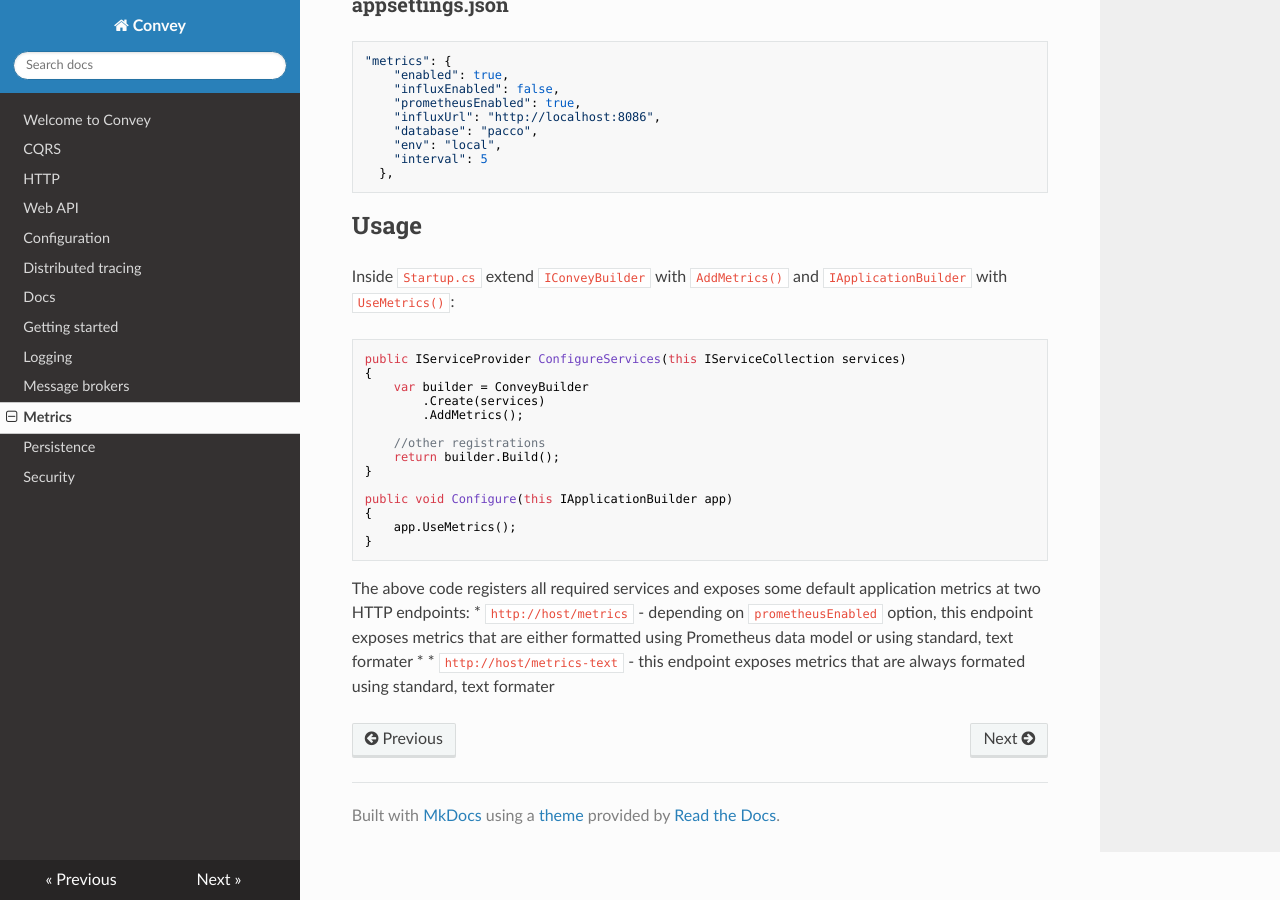
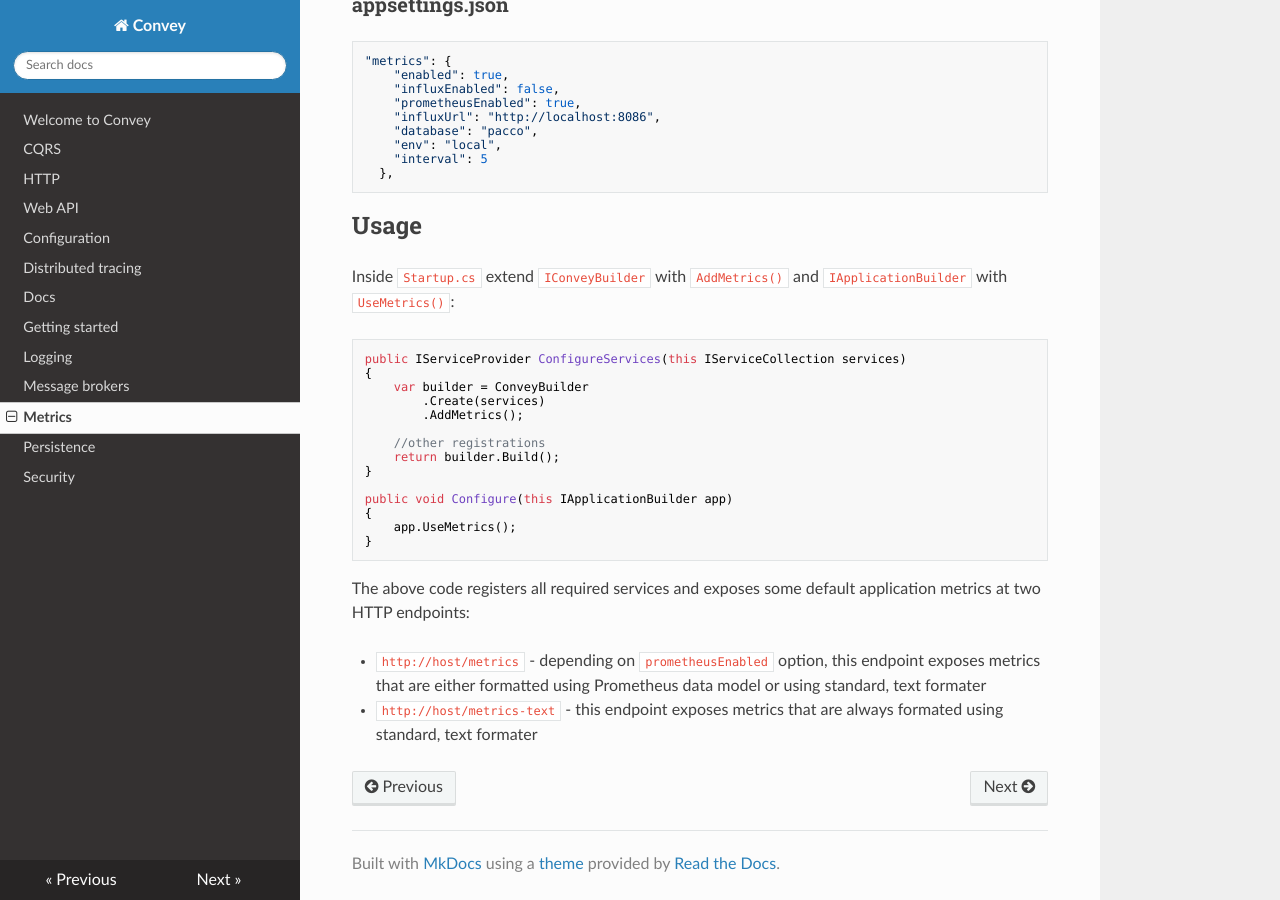
Before and after one commit to convey-stack/Convey.Docs, an MkDocs documentation site: the page built from docs/metrics.md, in a window 1280 px wide and 900 px high, scrolled down 750 px. Built offline with MkDocs 1.6.1, drawn with Linux system fonts in a browser that asks for light colours; nearby versions of some CDN libraries.

Commit message:
Fixed listing

````diff
--- a/docs/metrics.md
+++ b/docs/metrics.md
@@ -52,5 +52,6 @@ public void Configure(this IApplicationBuilder app)
 }
 ```
 The above code registers all required services and exposes some default application metrics at two HTTP endpoints:
+
 * `http://host/metrics` - depending on `prometheusEnabled` option, this endpoint exposes metrics that are either formatted using Prometheus data model or using standard, text formater
-* * `http://host/metrics-text` - this endpoint exposes metrics that are always formated using standard, text formater
+* `http://host/metrics-text` - this endpoint exposes metrics that are always formated using standard, text formater
````
